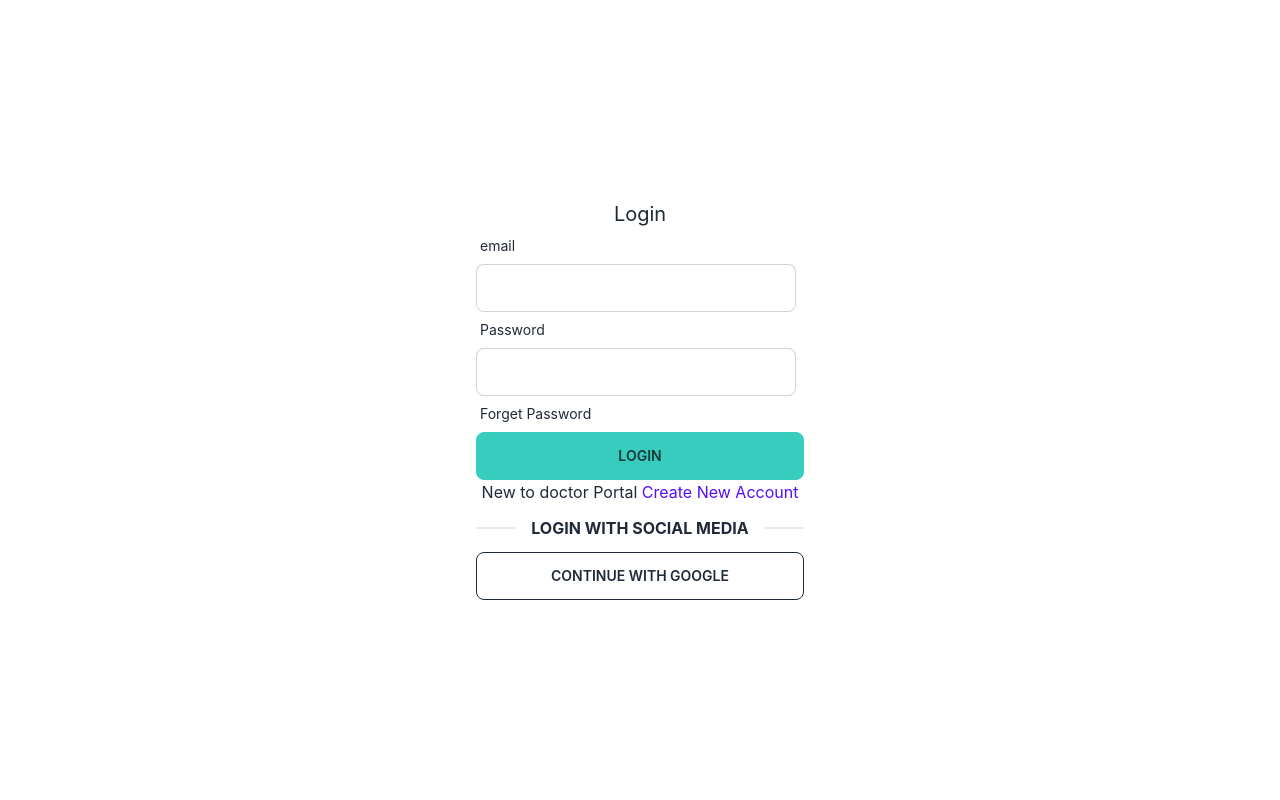
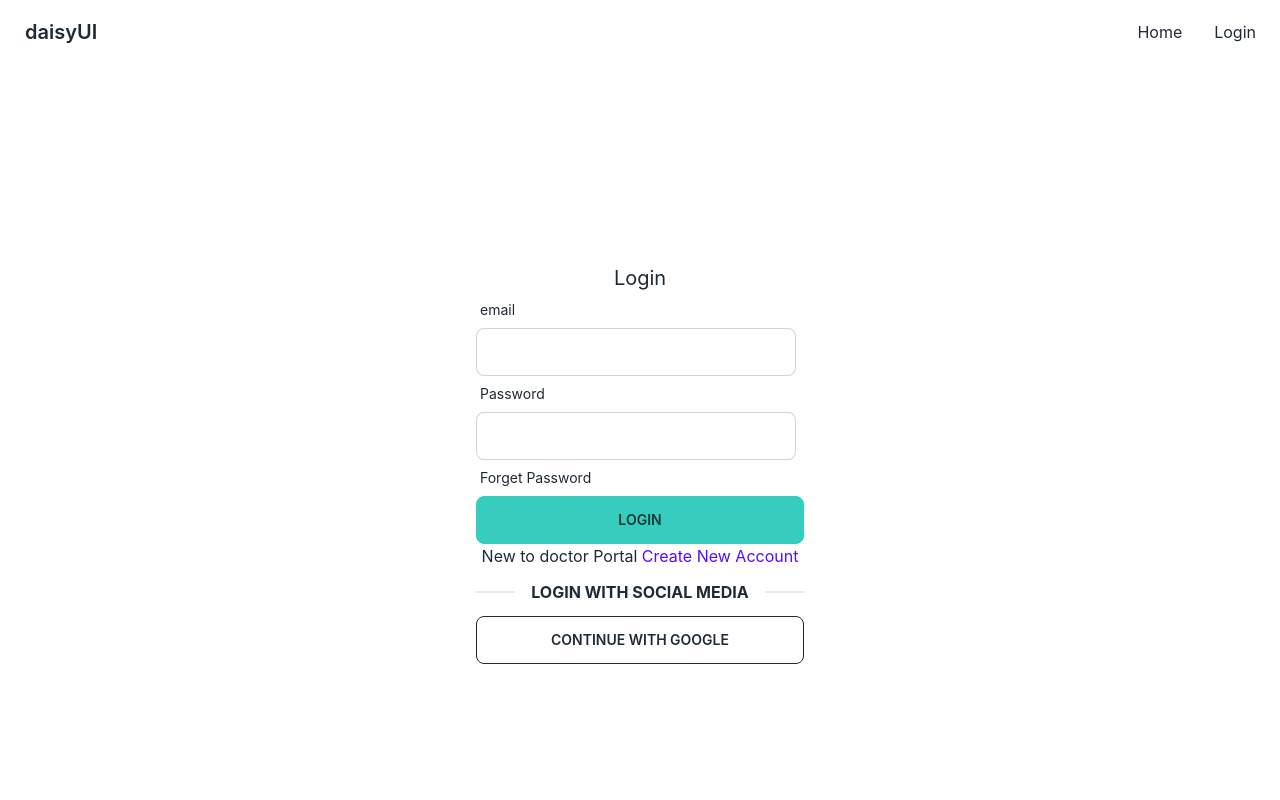
Before and after one commit to imishat/resele-webside-clint, a React (Create React App) app: page /login in a window 1280 px wide. Shown: the top 800 px of the page. Built offline with nearby package versions, Linux system fonts and the light colour scheme; no server answers.

Commit message:
add header

```diff
--- a/src/Routes/Routes.js
+++ b/src/Routes/Routes.js
@@ -1,18 +1,31 @@
+import { createBrowserRouter } from "react-router-dom";
 import Login from "../pages/Login/Login";
-import Singup from "../pages/Singup/Singup";
+import Main from "../pages/Outlet/Main";
 
-const { createBrowserRouter } = require("react-router-dom");
+import DisplyError from './../Shared/DisplyError';
+import Singup from './../pages/Singup/Singup';
+
+
+
 
 const router=createBrowserRouter([
     {
         path:'/',
-        element:<Singup></Singup>
+        element:<Main></Main>,
+        errorElement:<DisplyError></DisplyError>,
+        children:[
+            {
+                path:'/login',
+                element:<Login></Login>
+            },
+            {
+                path:'/singup',
+                element:<Singup></Singup>
+            }
+        ]
 
     },
-    {
-        path:'/login',
-        element:<Login></Login>
-    }
+
 
 ])
 export default router
--- a/src/Shared/Navber.js
+++ b/src/Shared/Footer.js
@@ -1,6 +1,6 @@
 import React from 'react';
 
-const Navber = () => {
+const Footer = () => {
     return (
         <div>
         <footer className="footer p-10 bg-base-200 text-base-content mt-5">
@@ -41,4 +41,4 @@ const Navber = () => {
     );
 };
 
-export default Navber;
+export default Footer;
--- a/src/Shared/Header.js
+++ b/src/Shared/Header.js
@@ -1,10 +1,33 @@
 import React from 'react';
+import { Link } from 'react-router-dom';
 
 const Header = () => {
+    const menuItems = <React.Fragment>
+        <li><Link to='/'>Home</Link></li>
+        <li><Link to='/login'>Login</Link></li>
+
+
+    </React.Fragment>
     return (
-        <div>
+        <div className="navbar bg-base-100 flex justify-between">
+        <div className="navbar-start">
+            <div className="dropdown">
+                <label tabIndex={0} className="btn btn-ghost lg:hidden">
+                    <svg xmlns="http://www.w3.org/2000/svg" className="h-5 w-5" fill="none" viewBox="0 0 24 24" stroke="currentColor"><path strokeLinecap="round" strokeLinejoin="round" strokeWidth="2" d="M4 6h16M4 12h8m-8 6h16" /></svg>
+                </label>
+                <ul tabIndex={0} className="menu menu-compact dropdown-content mt-3 p-2 shadow  rounded-box w-52">
+                    {menuItems}
+                </ul>
+            </div>
+            <Link to='/' className="btn btn-ghost normal-case text-xl">daisyUI</Link>
+        </div>
+        <div className="navbar-center hidden lg:flex">
+            <ul className="menu menu-horizontal p-0">
+                {menuItems}
+            </ul>
+        </div>
 
-        </div>
+    </div>
     );
 };
 
--- a/src/pages/Login/Login.js
+++ b/src/pages/Login/Login.js
@@ -56,7 +56,7 @@ const Login = () => {
                 {
                     loginError && <p className='text-red-600'>{loginError}</p>}
             </form>
-            <p>New to doctor Portal <Link className='text-primary' to='/register'>Create New Account</Link> </p>
+            <p>New to doctor Portal <Link className='text-primary' to='/singup'>Create New Account</Link> </p>
             <div className="divider font-bold">LOGIN WITH SOCIAL MEDIA</div>
             <button onClick={handleGoogleLogin} className='btn btn-outline w-full'>CONTINUE WITH GOOGLE</button>
         </div>
--- /dev/null
+++ b/src/pages/Outlet/Main.js
@@ -0,0 +1,16 @@
+import React from 'react';
+import { Outlet } from 'react-router-dom';
+import Footer from '../../Shared/Footer';
+import Header from './../../Shared/Header';
+
+const Main = () => {
+    return (
+        <div>
+            <Header></Header>
+            <Outlet></Outlet>
+            <Footer></Footer>
+        </div>
+    );
+};
+
+export default Main;
--- /dev/null
+++ b/src/pages/Products.js
@@ -0,0 +1,21 @@
+import React, { useEffect, useState } from 'react';
+
+const Products = () => {
+    const  [data,setData]=useState([])
+    console.log(data.category)
+    useEffect(()=>{
+        fetch('http://localhost:5000/category')
+        .then(res=>res.json())
+        .then(data=>setData(data))
+
+    },[])
+    return (
+        <div>
+            {
+                data.map(d=><p className='text-5xl'>{d.category}</p>)
+            }
+        </div>
+    );
+};
+
+export default Products;
```
